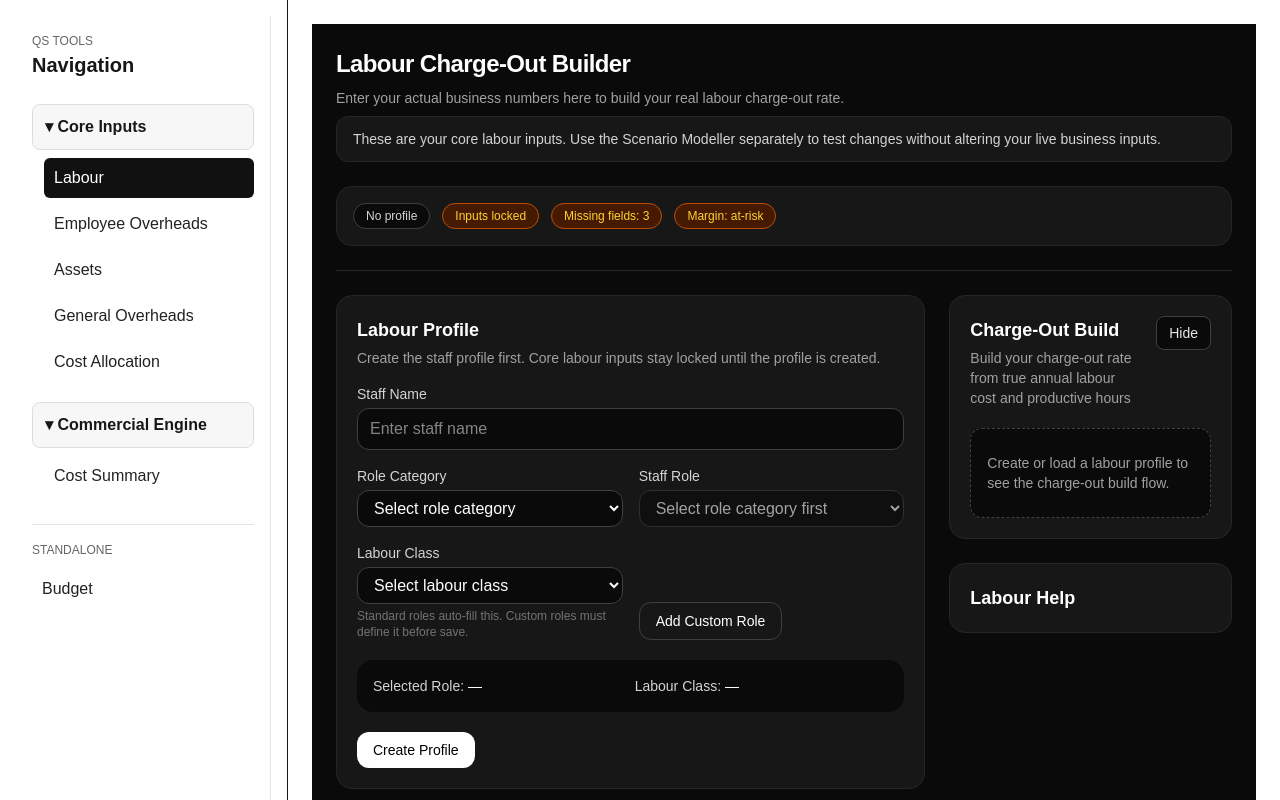
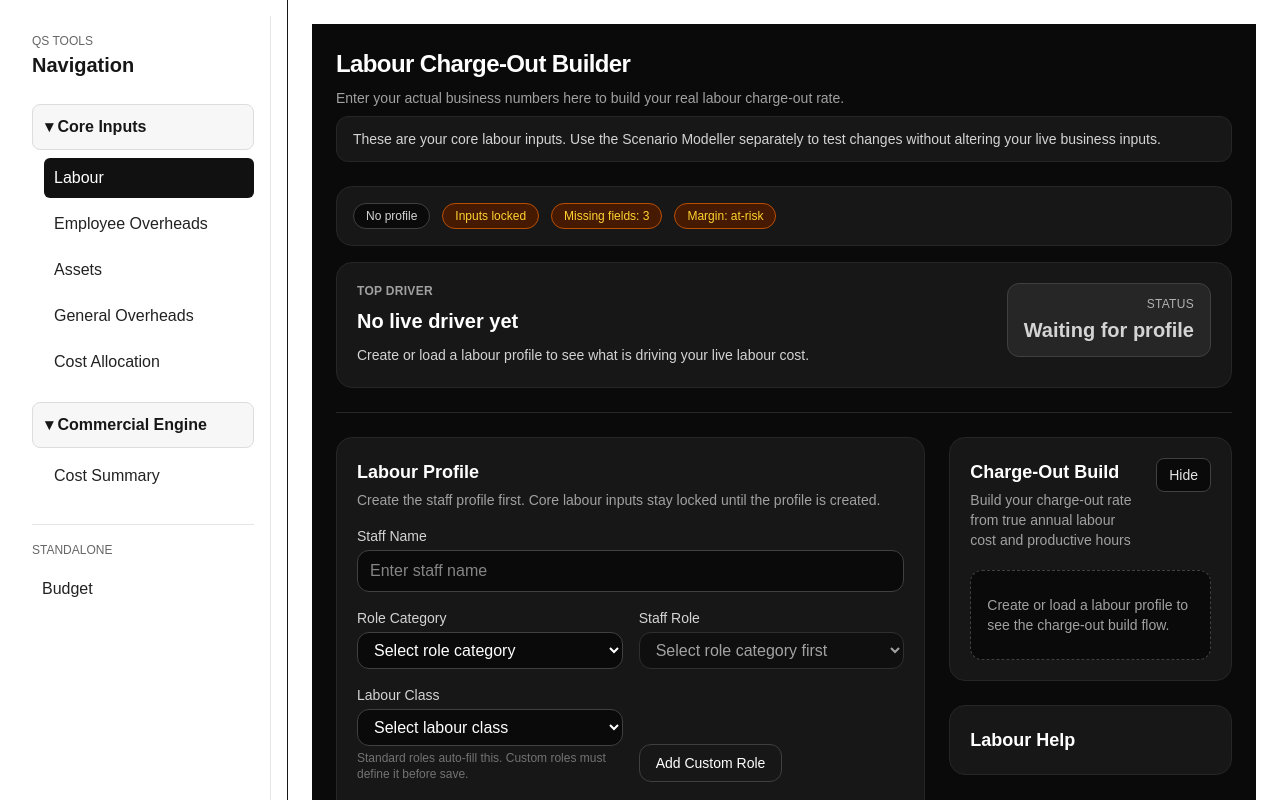
Before and after one commit to QSTools/qstools-v2, a Next.js app: page /labour in a window 1280 px wide. Shown: the top 800 px of the page. Built offline with nearby package versions, Linux system fonts and the light colour scheme.

Commit message:
Labour: replace InsightsRow with TopDriverCard and align top section

```diff
--- a/app/labour/page.jsx
+++ b/app/labour/page.jsx
@@ -13,7 +13,7 @@ import LabourFlowCard from "@/components/labour/LabourFlowCard";
 import ScenarioModelCard from "@/components/labour/ScenarioModelCard";
 import LabourStatusStrip from "@/components/labour/LabourStatusStrip";
 import LabourHelpPanel from "@/components/labour/LabourHelpPanel";
-import LabourInsightsRow from "@/components/labour/LabourInsightsRow";
+import TopDriverCard from "@/components/labour/TopDriverCard";
 import CollapsibleSection from "@/components/common/CollapsibleSection";
 
 export default function LabourPage() {
@@ -48,7 +48,7 @@ export default function LabourPage() {
             staff_name={labour.state.staff_name}
           />
 
-          <LabourInsightsRow
+          <TopDriverCard
             state={labour.state}
             outputs={labour.outputs}
             has_profile={labour.has_profile}
--- /dev/null
+++ b/components/labour/TopDriverCard.jsx
@@ -0,0 +1,128 @@
+"use client";
+
+function fmtCur(v) {
+  return Number(v || 0).toLocaleString(undefined, {
+    minimumFractionDigits: 2,
+    maximumFractionDigits: 2,
+  });
+}
+
+function fmtPct(v) {
+  return `${Number(v || 0).toFixed(2)}%`;
+}
+
+function buildTopDriver(outputs = {}, state = {}, has_profile = false) {
+  if (!has_profile) {
+    return {
+      title: "No live driver yet",
+      body: "Create or load a labour profile to see what is driving your live labour cost.",
+      tone: "neutral",
+      metric_label: "Status",
+      metric_value: "Waiting for profile",
+    };
+  }
+
+  const productivity = Number(state.productivity_percent ?? 0);
+  const paid_hours = Number(outputs.paid_hours_per_year ?? 0);
+  const non_productive = Number(outputs.non_productive_paid_hours ?? 0);
+  const employer_cost = Number(outputs.total_employer_contribution_cost ?? 0);
+  const total_labour_cost = Number(outputs.total_labour_cost_annual ?? 0);
+  const margin_gap = Number(outputs.margin_gap ?? 0);
+
+  const entitlement_ratio =
+    paid_hours > 0 ? non_productive / paid_hours : 0;
+
+  const employer_cost_ratio =
+    total_labour_cost > 0 ? employer_cost / total_labour_cost : 0;
+
+  if (productivity > 0 && productivity < 80) {
+    return {
+      title: "Productivity is driving cost",
+      body: "Your productive hours are being compressed, which pushes up the cost of every hour you sell. Small improvements here can have a strong upside.",
+      tone: "bad",
+      metric_label: "Productivity",
+      metric_value: fmtPct(productivity),
+    };
+  }
+
+  if (entitlement_ratio >= 0.18) {
+    return {
+      title: "Entitlements are adding pressure",
+      body: "A larger share of paid hours is being lost to leave and non-productive time. That increases cost per productive hour and lifts the charge-out you need.",
+      tone: "warn",
+      metric_label: "Non-productive hours",
+      metric_value: fmtPct(entitlement_ratio * 100),
+    };
+  }
+
+  if (employer_cost_ratio >= 0.05) {
+    return {
+      title: "Employer costs are materially lifting labour cost",
+      body: "KiwiSaver and ESCT are now a meaningful part of your true labour cost. These costs need to be recovered through your productive hours.",
+      tone: "warn",
+      metric_label: "Employer cost share",
+      metric_value: fmtPct(employer_cost_ratio * 100),
+    };
+  }
+
+  if (margin_gap < 0) {
+    return {
+      title: "Your charge-out is below target",
+      body: "Your current charge-out rate is not covering the margin target set in the model. That leaves your commercial position exposed.",
+      tone: "bad",
+      metric_label: "Margin gap",
+      metric_value: `$${fmtCur(margin_gap)}`,
+    };
+  }
+
+  return {
+    title: "Your labour position looks healthy",
+    body: "No single pressure point is dominating the live labour model right now. Your cost structure and recovery position appear reasonably balanced.",
+    tone: "good",
+    metric_label: "Above recovery",
+    metric_value: `$${fmtCur(outputs.above_recovery ?? 0)}`,
+  };
+}
+
+export default function TopDriverCard({ outputs, state, has_profile }) {
+  const driver = buildTopDriver(outputs, state, has_profile);
+
+  const toneStyles = {
+    good: "border-emerald-800 bg-emerald-950/40",
+    warn: "border-amber-800 bg-amber-950/40",
+    bad: "border-rose-800 bg-rose-950/40",
+    neutral: "border-neutral-800 bg-neutral-900",
+  };
+
+  const badgeStyles = {
+    good: "bg-emerald-900 text-emerald-300 border border-emerald-700",
+    warn: "bg-amber-900 text-amber-300 border border-amber-700",
+    bad: "bg-rose-900 text-rose-300 border border-rose-700",
+    neutral: "bg-neutral-800 text-neutral-300 border border-neutral-700",
+  };
+
+  return (
+    <section className={`rounded-2xl border p-5 ${toneStyles[driver.tone]}`}>
+      <div className="flex flex-col gap-4 md:flex-row md:items-start md:justify-between">
+        <div className="max-w-3xl">
+          <div className="mb-2 text-xs font-semibold uppercase tracking-wide text-neutral-400">
+            Top Driver
+          </div>
+          <h2 className="text-xl font-semibold text-white">{driver.title}</h2>
+          <p className="mt-2 text-sm leading-6 text-neutral-300">
+            {driver.body}
+          </p>
+        </div>
+
+        <div className={`rounded-xl px-4 py-3 text-right ${badgeStyles[driver.tone]}`}>
+          <div className="text-xs uppercase tracking-wide opacity-80">
+            {driver.metric_label}
+          </div>
+          <div className="mt-1 text-xl font-semibold">
+            {driver.metric_value}
+          </div>
+        </div>
+      </div>
+    </section>
+  );
+}
```
Also changed, not shown: 10 other files (tests, documents, lock files or other folders).
